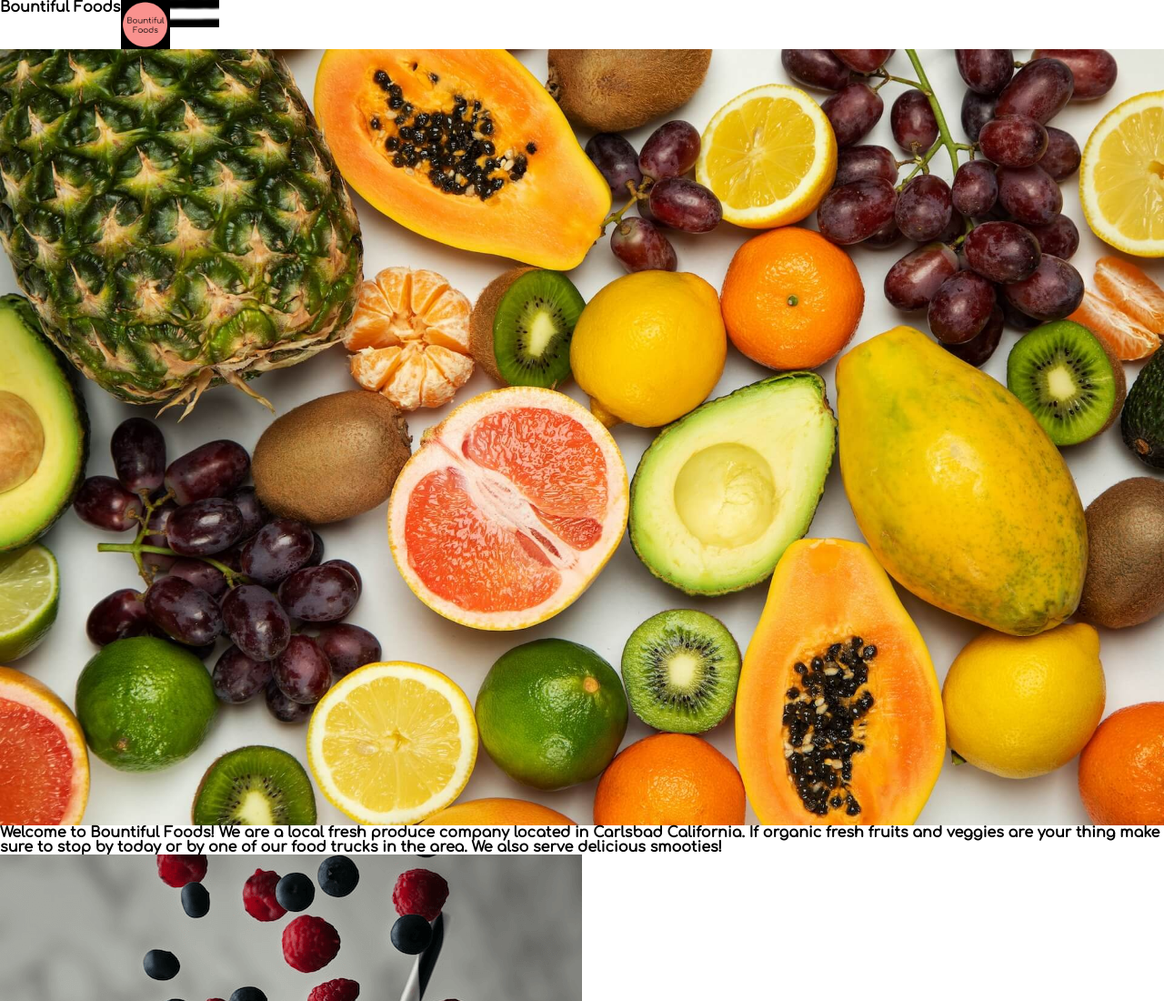
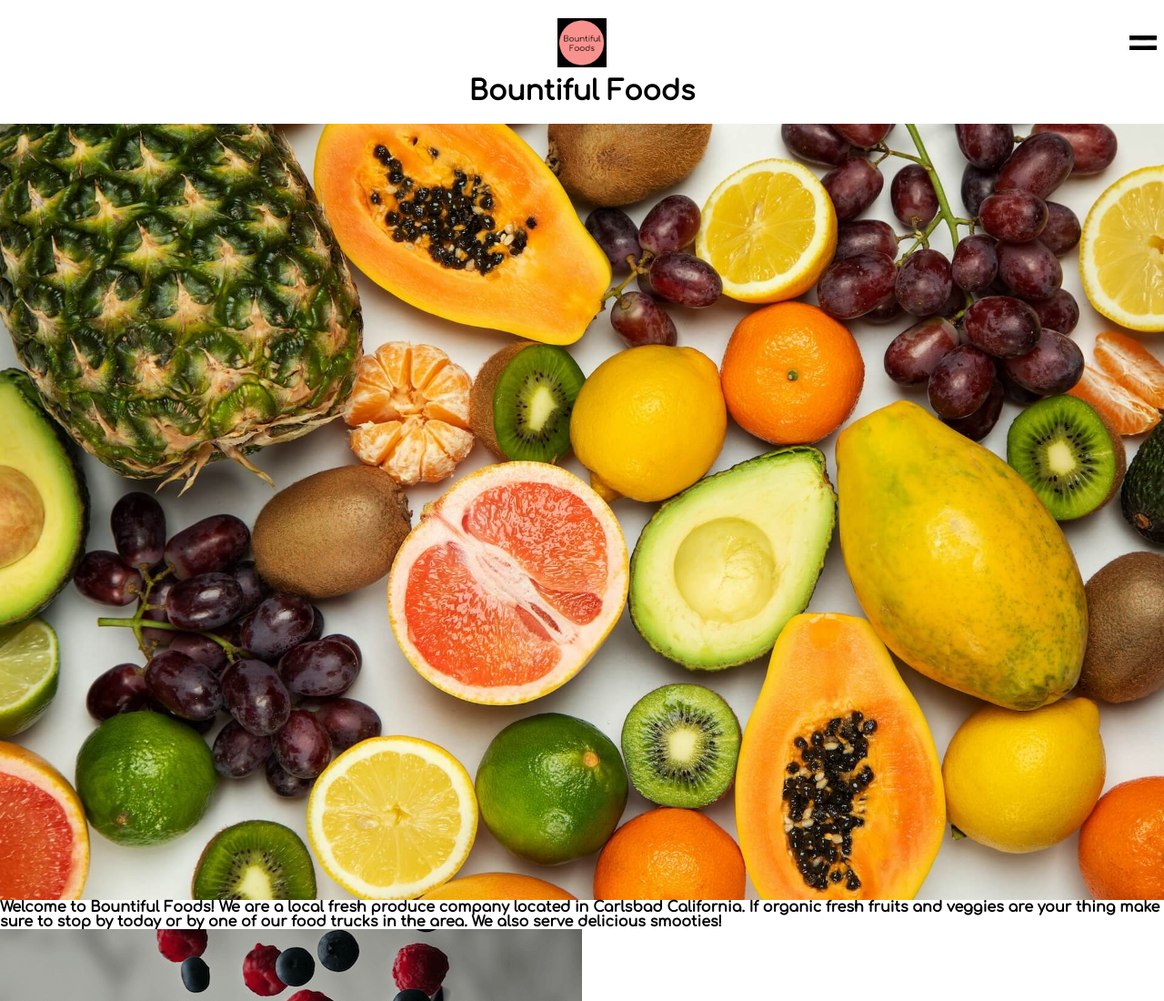
Before and after one commit to Jammonjones/wdd230finalbountifulfoods, a plain HTML site: page index.html in a window 1280 px wide. Shown: the top 1100 px of the page at 91% size. Drawn offline with Linux system fonts and the light colour scheme.

Commit message:
test if bountiful foods

```diff
--- a/index.html
+++ b/index.html
@@ -11,7 +11,7 @@
     <meta name="description" content="Bountiful foods provides services with a central purpose of selling their fruit and fruit drinks to more of the local population and many visiting tourists. In addition to their physical location they have food trucks out and about in the area. As sales are either in person or over the phone the purpose of the website is to provide an easy way to find out more information about the store and provide an additional way for customers to find their phone numbers to make orders. In addition to this it will promote the store in a simple appealing way to encourage more people to try their fruit and drinks.     ">
 
     <!-- Connecting this html page to stylesheets in cascading order -->
-    <link rel="stylesheet" href="styles/a_my_default.css">
+    <link rel="stylesheet" href="styles/normalize.css">
     <link rel="stylesheet" href="styles/b_small_foundation.css">
     <link rel="stylesheet" href="styles/c_medium.css">
     <link rel="stylesheet" href="styles/d_large.css">
@@ -28,6 +28,7 @@
 <!-- For SEO it is really important to use proper html semantics and use descriptive, relevant, high seach volume key words to all elements starting with h1 heading and down. Even img alt tags and p text helps out but h1, h2, and down in order of importance for SEO -->
 <body>
     <header>
+        <nav class="evenspacing"></nav>
         <nav class="closed"><img src="images/hamburgermenu50x50.png" alt="hamburger menu"></nav>
         <nav class="open">
             <div class="social_links">
@@ -38,8 +39,10 @@
             <a href="fresh.html">Fresh</a>
             <a href="aboutus.html">About Us</a>
         </nav>
-        <img src="images/logo150x150.png" alt="logo" class="logo">
-        <h1>Bountiful Foods</h1>
+        <nav class="logontitle">
+            <img src="images/logo150x150.png" alt="logo" class="logo">
+            <h1>Bountiful Foods</h1>
+        </nav>
     </header>
     <main>
         <img src="images/fruitheroimagelargeopt.jpg" alt="Image of Laguna Beach" class="hero">
--- a/styles/b_small_foundation.css
+++ b/styles/b_small_foundation.css
@@ -17,18 +17,36 @@ html{
 header{
     display: flex;
     flex-direction: row;
+    justify-content: space-between;
+}
+header h1{
+    font-size: 30px;
+}
+.evenspacing{
+    width: 30px;
+    margin-left: 8px;
 }
 nav.open{
     display: none;
 }
 nav.closed{
     order: 2;
+    width: 30px;
+    align-self: center;
+    margin-right: 8px;
+    margin-bottom: 30px;
 }
 nav.closed:hover{
     transform: translateY(3px);
     cursor: pointer;
 }
+.logontitle{
+    display: flex;
+    flex-direction: column;
+    margin: 20px 0;
+}
 header img{
     width: 54px;
-    order: 1;
+    align-self: center;
+    margin-bottom: 12px;
 }
```
Also changed, not shown: images/fruitheroimagemedium_smallopt.png (added), styles/normalize.css (renamed from styles/a_my_default.css).
